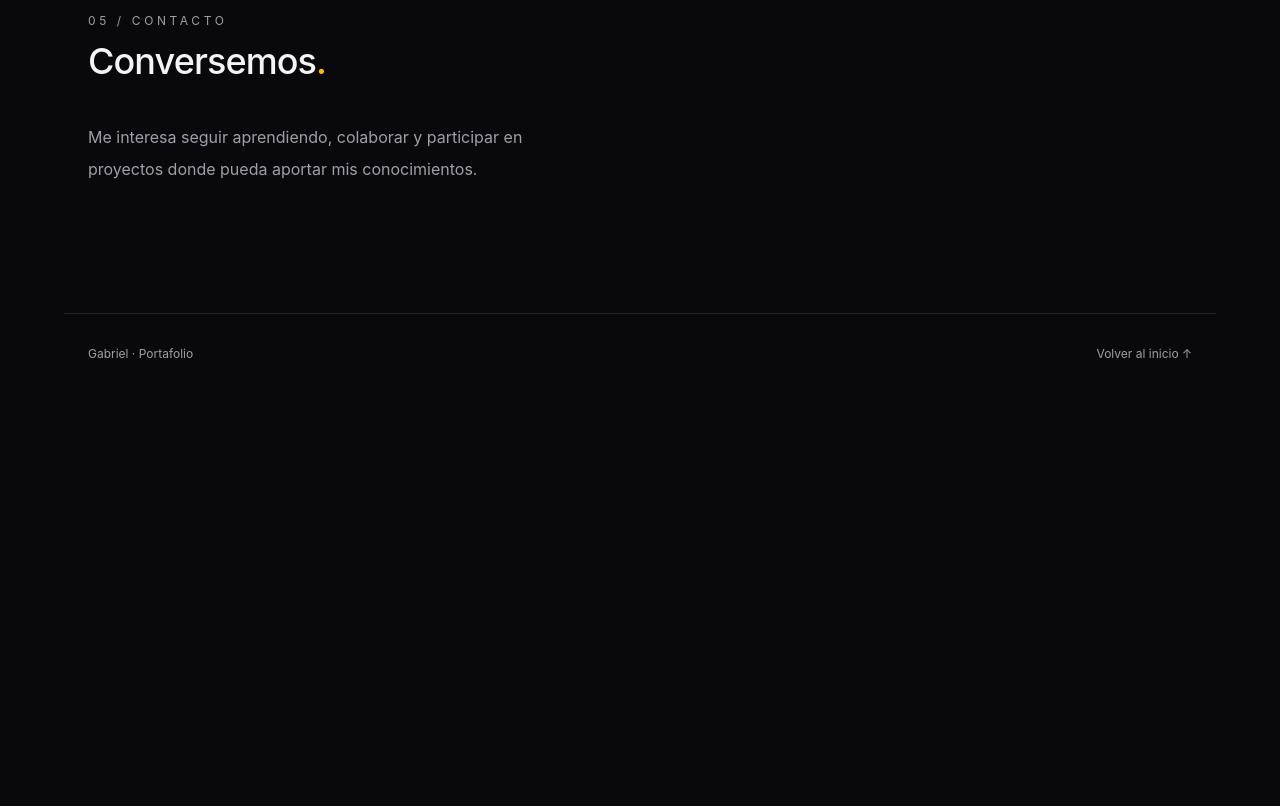
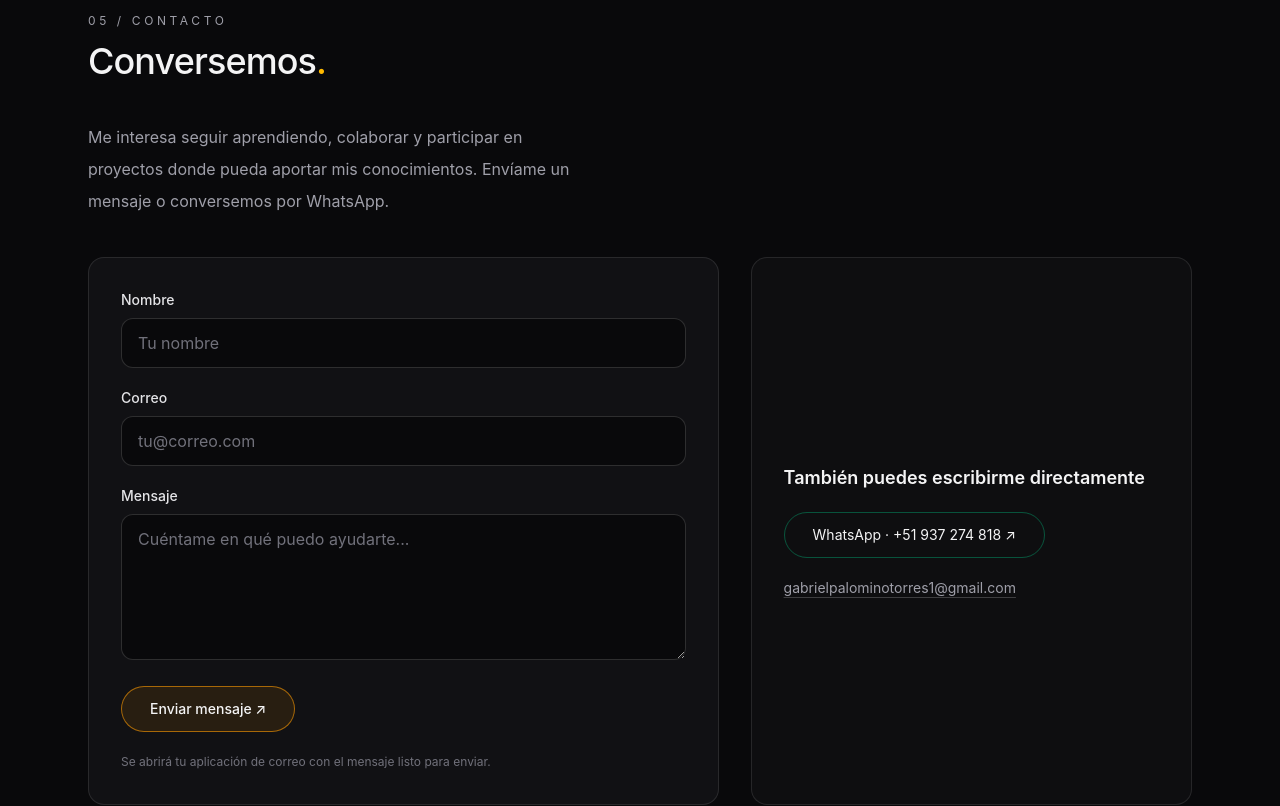
Before and after one commit to gabrielithoo/mi-portafolioweb, a React (Vite) app: page / in a window 1280 px wide. Shown: the part 4820-5626 px from the top of the page. Before the commit the page ends 5214 px from the top, so only its background shows below. Built offline with nearby package versions, Linux system fonts and the light colour scheme.

Commit message:
Agregar las opciones para enviar mensajes en contactos

```diff
--- a/src/sections/Contacto.jsx
+++ b/src/sections/Contacto.jsx
@@ -1,8 +1,21 @@
 // Archivo: src/sections/Contacto.jsx
 import SectionTitle from '../components/SectionTitle'
 
-const correo = ''
-const github = ''
+const correo = 'gabrielpalominotorres1@gmail.com'
+const whatsapp = '51937274818'
+
+function enviarMensaje(evento) {
+  evento.preventDefault()
+
+  const datos = new FormData(evento.currentTarget)
+  const nombre = datos.get('nombre')
+  const correoRemitente = datos.get('correo')
+  const mensaje = datos.get('mensaje')
+  const asunto = `Mensaje de ${nombre} desde mi portafolio`
+  const cuerpo = `Nombre: ${nombre}\nCorreo: ${correoRemitente}\n\nMensaje:\n${mensaje}`
+
+  window.location.href = `mailto:${correo}?subject=${encodeURIComponent(asunto)}&body=${encodeURIComponent(cuerpo)}`
+}
 
 export default function Contacto() {
   return (
@@ -18,29 +31,98 @@ export default function Contacto() {
 
         <p className="max-w-lg leading-8 text-zinc-400">
           Me interesa seguir aprendiendo, colaborar y participar en proyectos
-          donde pueda aportar mis conocimientos.
+          donde pueda aportar mis conocimientos. Envíame un mensaje o
+          conversemos por WhatsApp.
         </p>
 
-        <div className="mt-8 flex flex-wrap gap-4">
-          {correo && (
+        <div className="mt-10 grid gap-8 lg:grid-cols-[minmax(0,1fr)_minmax(280px,0.7fr)]">
+          <form
+            onSubmit={enviarMensaje}
+            className="space-y-5 rounded-2xl border border-white/10 bg-zinc-900/60 p-6 sm:p-8"
+          >
+            <div>
+              <label
+                htmlFor="contacto-nombre"
+                className="mb-2 block text-sm font-medium text-zinc-200"
+              >
+                Nombre
+              </label>
+              <input
+                id="contacto-nombre"
+                name="nombre"
+                type="text"
+                autoComplete="name"
+                required
+                className="w-full rounded-xl border border-white/15 bg-zinc-950 px-4 py-3 text-zinc-100 placeholder:text-zinc-500 focus:border-amber-500 focus:outline-none"
+                placeholder="Tu nombre"
+              />
+            </div>
+
+            <div>
+              <label
+                htmlFor="contacto-correo"
+                className="mb-2 block text-sm font-medium text-zinc-200"
+              >
+                Correo
+              </label>
+              <input
+                id="contacto-correo"
+                name="correo"
+                type="email"
+                autoComplete="email"
+                required
+                className="w-full rounded-xl border border-white/15 bg-zinc-950 px-4 py-3 text-zinc-100 placeholder:text-zinc-500 focus:border-amber-500 focus:outline-none"
+                placeholder="tu@correo.com"
+              />
+            </div>
+
+            <div>
+              <label
+                htmlFor="contacto-mensaje"
+                className="mb-2 block text-sm font-medium text-zinc-200"
+              >
+                Mensaje
+              </label>
+              <textarea
+                id="contacto-mensaje"
+                name="mensaje"
+                rows="5"
+                required
+                className="w-full resize-y rounded-xl border border-white/15 bg-zinc-950 px-4 py-3 text-zinc-100 placeholder:text-zinc-500 focus:border-amber-500 focus:outline-none"
+                placeholder="Cuéntame en qué puedo ayudarte..."
+              />
+            </div>
+
+            <button
+              type="submit"
+              className="rounded-full border border-amber-500/60 bg-amber-500/10 px-7 py-3 text-sm font-medium text-zinc-100 transition-colors hover:bg-amber-500/20"
+            >
+              Enviar mensaje ↗
+            </button>
+            <p className="text-xs leading-5 text-zinc-500">
+              Se abrirá tu aplicación de correo con el mensaje listo para enviar.
+            </p>
+          </form>
+
+          <div className="flex flex-col items-start justify-center gap-5 rounded-2xl border border-white/10 bg-zinc-900/40 p-6 sm:p-8">
+            <h3 className="text-lg font-semibold text-zinc-100">
+              También puedes escribirme directamente
+            </h3>
+            <a
+              href={`https://wa.me/${whatsapp}`}
+              target="_blank"
+              rel="noopener noreferrer"
+              className="rounded-full border border-emerald-500/40 px-7 py-3 text-sm text-zinc-100 transition-colors hover:bg-emerald-500/10"
+            >
+              WhatsApp · +51 937 274 818 ↗
+            </a>
             <a
               href={`mailto:${correo}`}
-              className="rounded-full border border-amber-500/60 px-7 py-3 text-sm text-zinc-100 transition-colors hover:bg-amber-500/10"
+              className="text-sm text-zinc-400 underline decoration-white/20 underline-offset-4 transition-colors hover:text-amber-400"
             >
-              Escríbeme ↗
+              {correo}
             </a>
-          )}
-
-          {github && (
-            <a
-              href={github}
-              target="_blank"
-              rel="noopener noreferrer"
-              className="rounded-full border border-white/15 px-7 py-3 text-sm text-zinc-300 transition-colors hover:border-white/40"
-            >
-              GitHub ↗
-            </a>
-          )}
+          </div>
         </div>
       </div>
     </section>
```
